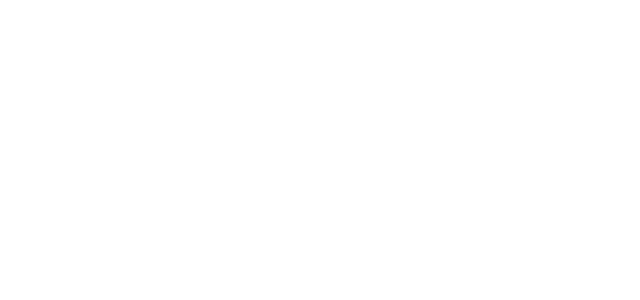
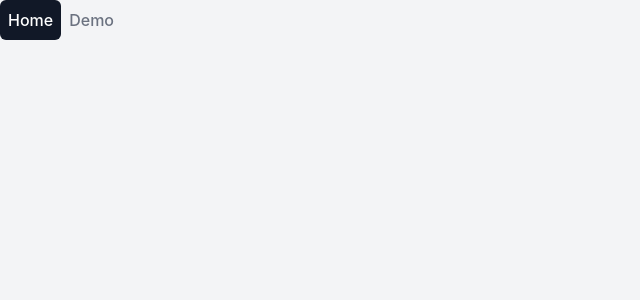
Before and after one commit to lixudong96/starter-react, a React (Vite) app: page / in a window 1280 px wide. Shown: the top 300 px of the page, without its empty margins (0-640 px from the left). Built offline with nearby package versions, Linux system fonts and the light colour scheme.

Commit message:
feat(components): add layout
feat

```diff
--- /dev/null
+++ b/src/components/Layout/MainLayout.tsx
@@ -0,0 +1,43 @@
+import clsx from 'clsx'
+import { NavLink } from 'react-router-dom'
+interface SideNavigationItem {
+  name: string
+  to: string
+}
+
+const SideNavigation = () => {
+  const navigation: SideNavigationItem[] = [
+    { name: 'Home', to: '.' },
+    { name: 'Demo', to: './demo' },
+  ]
+
+  return (
+    <>
+      {navigation.map((item, index) => (
+        <NavLink
+          end={index === 0}
+          key={item.name}
+          to={item.to}
+          className={({ isActive }) => clsx(`text-gray-500 hover:bg-gray-700 hover:text-white flex items-center px-2 py-2
+          text-base font-medium rounded-md`, isActive ? 'bg-gray-900 text-white' : '')}
+        >
+          {item.name}
+        </NavLink>
+      ))}
+    </>
+  )
+}
+
+interface MainLayoutProps {
+  children: React.ReactNode
+}
+export const MainLayout = ({ children }: MainLayoutProps) => {
+  return (
+    <div className="h-screen w-screen flex flex-col overflow-hidden bg-gray-100">
+      <div className="w-screen flex items-center">
+        <SideNavigation />
+      </div>
+      <main className="flex-1 relative overflow-y-auto focus:outline-none">{children}</main>
+    </div>
+  )
+}
--- /dev/null
+++ b/src/components/Layout/index.ts
@@ -0,0 +1 @@
+export * from './MainLayout'
--- a/src/providers/app.tsx
+++ b/src/providers/app.tsx
@@ -4,6 +4,7 @@
 import { RecoilRoot } from 'recoil'
 import { BrowserRouter as Router } from 'react-router-dom'
 import { Spinner } from '@/components/Element'
+import { MainLayout } from '@/components/Layout'
 
 const ErrorFallback = () => {
   return (
@@ -34,7 +35,9 @@
     <ErrorBoundary FallbackComponent={ErrorFallback}>
       <RecoilRoot>
         <Router>
-          {children}
+          <MainLayout>
+            {children}
+          </MainLayout>
         </Router>
       </RecoilRoot>
     </ErrorBoundary>
```
